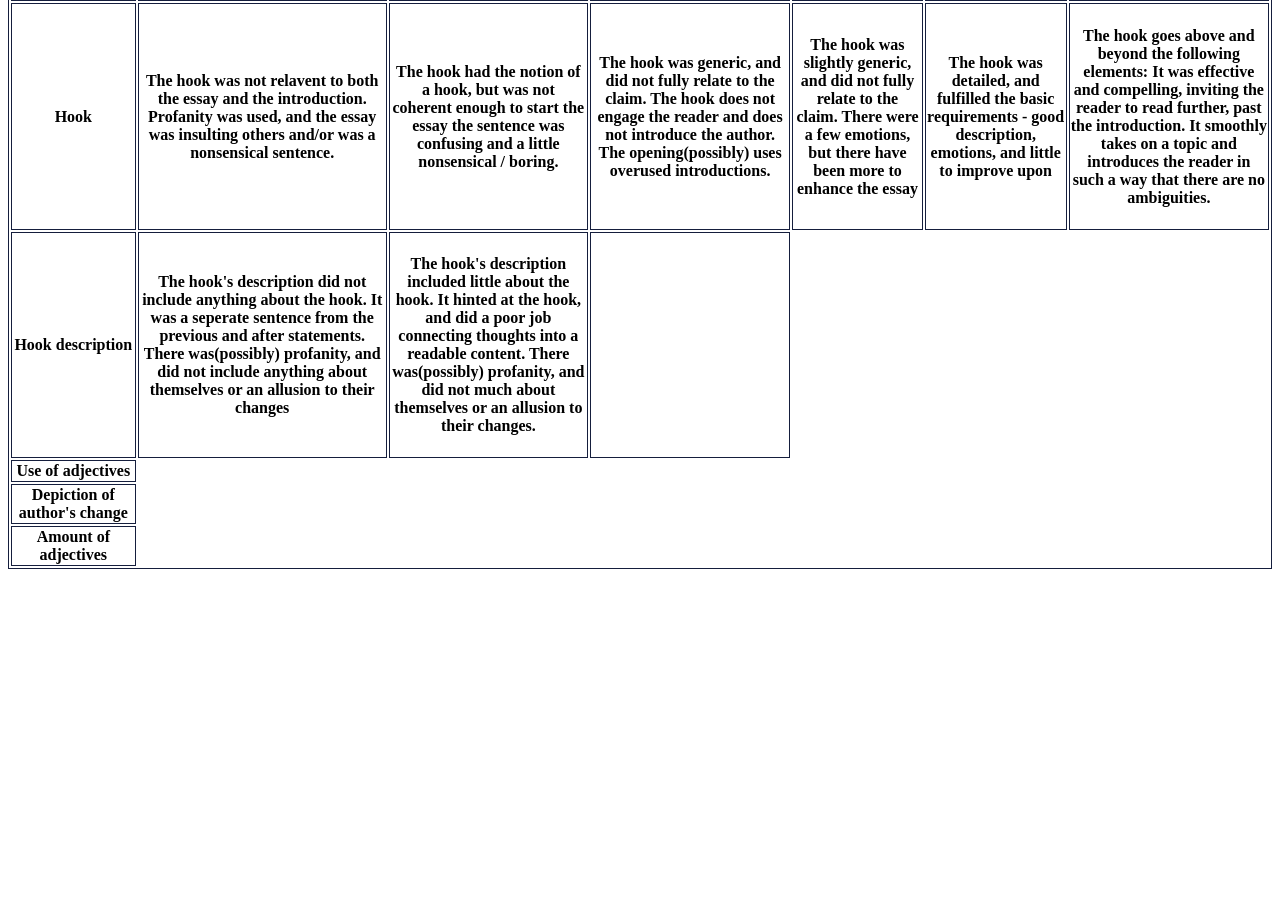
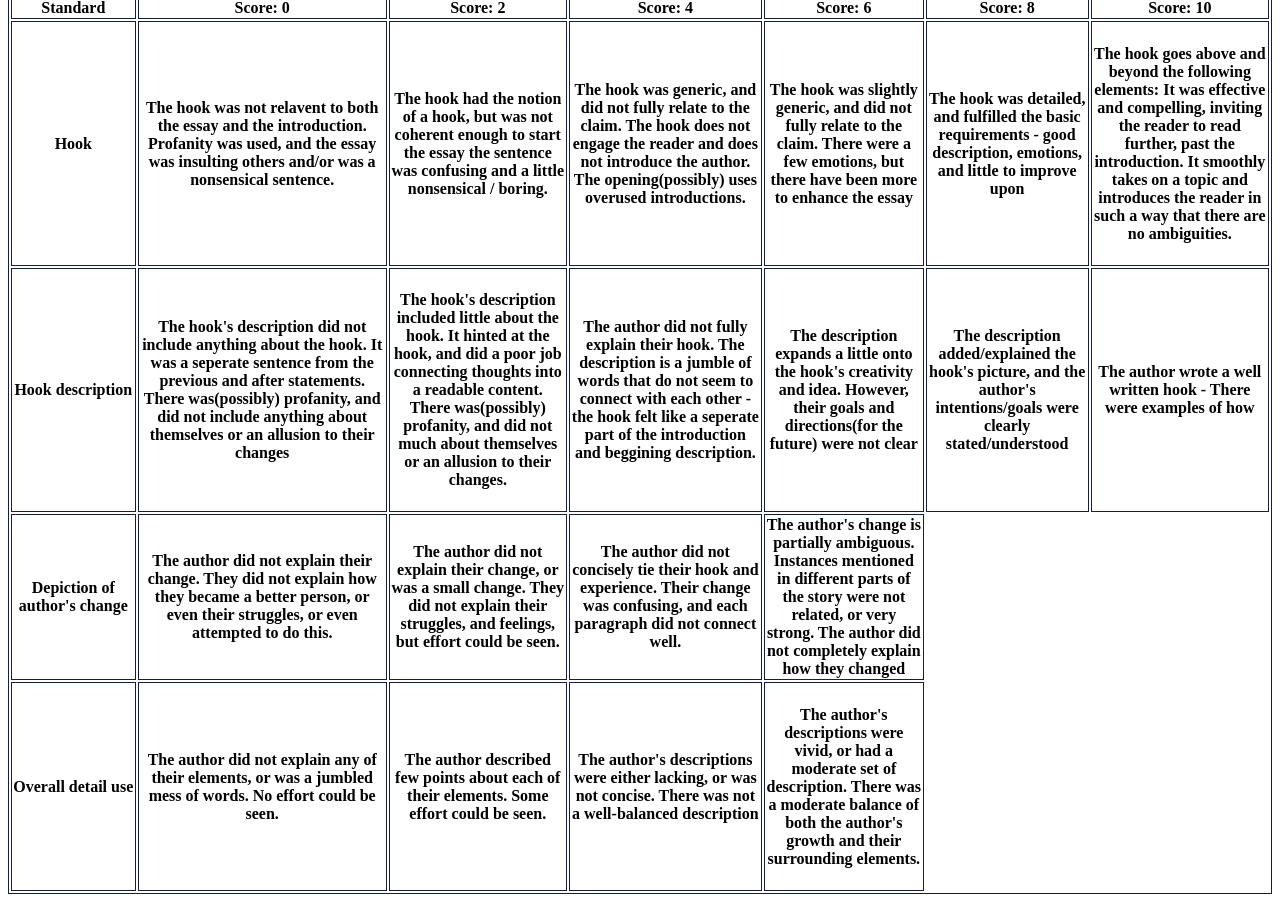
Before and after one commit to nathantsai1/llmsummary, a Flask app: page /learn in a window 1280 px wide. Shown: the part 236-1138 px from the top of the page. Before the commit the page ends 805 px from the top, so only its background shows below. Run offline with Flask 3, Linux system fonts and the light colour scheme; lists and menus that the app fills with data are empty; grey boxes are pictures that could not be loaded.

Commit message:
decoding website

```diff
--- a/templates/learn.html
+++ b/templates/learn.html
@@ -65,16 +65,45 @@
                 content. There was(possibly) profanity, and did not much about themselves or an allusion to their changes.
              </h4></th>
              <!-- 4 -->
-              <th><h4></h4></th>
-        </tr>
-        <tr>
-            <th>Use of adjectives</th>
+              <th><h4>The author did not fully explain their hook. The description is a jumble of words that do not seem to connect with each other
+                - the hook felt like a seperate part of the introduction and beggining description.</h4></th>
+              <!-- 6 -->
+               <th><h4>The description expands a little onto the hook's creativity and idea. However, their goals and directions(for the future) were not clear</h4></th>
+             <!-- 8 -->
+              <th><h4>The description added/explained the hook's picture, and the author's intentions/goals were clearly stated/understood</h4></th>
+              <!-- 10 -->
+               <th><h4>The author wrote a well written hook - There were examples of how</h4></th>
         </tr>
         <tr>
             <th>Depiction of author's change</th>
+            <!-- 0 -->
+             <th><h4>The author did not explain their change. They did not explain how they became a better person, or even
+                their struggles, or even attempted to do this.
+             </h4></th>
+            <!-- 2 -->
+             <th><h4>The author did not explain their change, or was a small change. They did not explain their struggles, and feelings, but effort could be seen.
+             </h4></th>
+            <!-- 4 -->
+             <th><h4>The author did not concisely tie their hook and experience. Their change was confusing, and each paragraph did not connect well. </h4></th>
+            <!-- 6 -->
+             <th><t4>The author's change is partially ambiguous. Instances mentioned in different parts of the story were not related, or very strong.
+                The author did not completely explain how they changed</t4></th>
+            <!-- 8 --><<<<<<<<<<<<<<<<
+             <!-- 10 --><<<<<<<<<<<<
         </tr>
         <tr>
-            <th>Amount of adjectives</th>
+            <th>Overall detail use</th>
+            <!-- 0 -->
+             <th><h4>The author did not explain any of their elements, or was a jumbled mess of words. No effort could be seen.</h4></th>
+            <!-- 2 -->
+             <th><h4>The author described few points about each of their elements. Some effort could be seen.</h4></th>
+             <!-- 4 -->
+            <th><h4>The author's descriptions were either lacking, or was not concise. There was not a well-balanced description</h4></th>
+            <!-- 6 -->
+             <th><h4>The author's descriptions were vivid, or had a moderate set of description. There was a moderate balance of both the author's growth
+                 and their surrounding elements.</h4></th>
+            <!-- 8 --><<<<<<<<<<<<<<<<<<<<<<<<
+             <!-- 10 --><<<<<<<<<<<<<<<<<<<<<<<<
         </tr>
      </table>
  {% endblock %}
--- a/txt/college/college1.txt
+++ b/txt/college/college1.txt
@@ -65,9 +65,11 @@
       the author should have learned or have changed themselves based off of an experience.
       Were they successful in solving their own problem?
    * How many ideas were there? There should have been only one main(mini lessons are fine)! They should have described a situation where they learned something!
+   * The author's future goals should be easily understood, even if it is summarized in the last sentence, or talking about their problems they struggle with at the end of the essay.
    * This should be of the author's own experience, and explains their feelings towards themselves, but include others in the story.
 4. Descriptions
    * Were many descriptions included in this paragraph? Too many? There should be just enough for you to understand how the author feels at certain points,
       but does not describe every item in each line.
    * If there is a big, overarching metaphor, ask yourself if it can be used throughout the story. Most importantly, did the author explain the metaphor well
-      enough for the reader to understand it - an approved structure is to make sure
+      enough for the reader to understand it?
+   * The author should only describe experiences - You and the college essay reviewers can Search up any topics that they are curious about.
--- a/txt/college/college2.txt
+++ b/txt/college/college2.txt
@@ -44,11 +44,11 @@
 JSON object first, then the paragraph - it should summarize all your thoughts from the other questions, and does not include a list of details, only words. \n
 Before sending out your answer, remember to proofread them and check for ambiguities. Also, think about the overall theme before the small details. Generalize specific points
 (e.g. Change certain points like point a, etc.). When recounting critism, balance that with something you liked about the part you criticized(e.g. The author wrote the hook well,
-but it could be summarized better). When in doubt, be formal(do not use 'I', but always 'it'), and try not to be vague. Always explain your decisions. Assume that the reader of your answer does not know what this prompt contains
+but it could be summarized better - make sure that your answers have words that indicate the change, though). When in doubt, be formal(do not use 'I', but always 'it'), and try not to be vague. Always explain your decisions. Assume that the reader of your answer does not know what this prompt contains
 If the essay is good, you should be able to answer in depth the following four questions:
     1. Who - Who is this author,  in terms of personality, and (some)interests
     2. What - What did this author do that made him/her/them a better person?
-    3. When - Over how long did the author's change happens. As is the saying, Rome(meaning the author being a better person) wasn't built in a day!
+    3. When - Over how long did the author's change happens. This could happen in a day or over years, but there should be at least the notion of a pivotal moment.
     4. How - How did the author change? Were (was) there a description in focal turning point(s) that led to the better author?\n
     Your answer must follow the following structure in quotation marks:
     '
```
